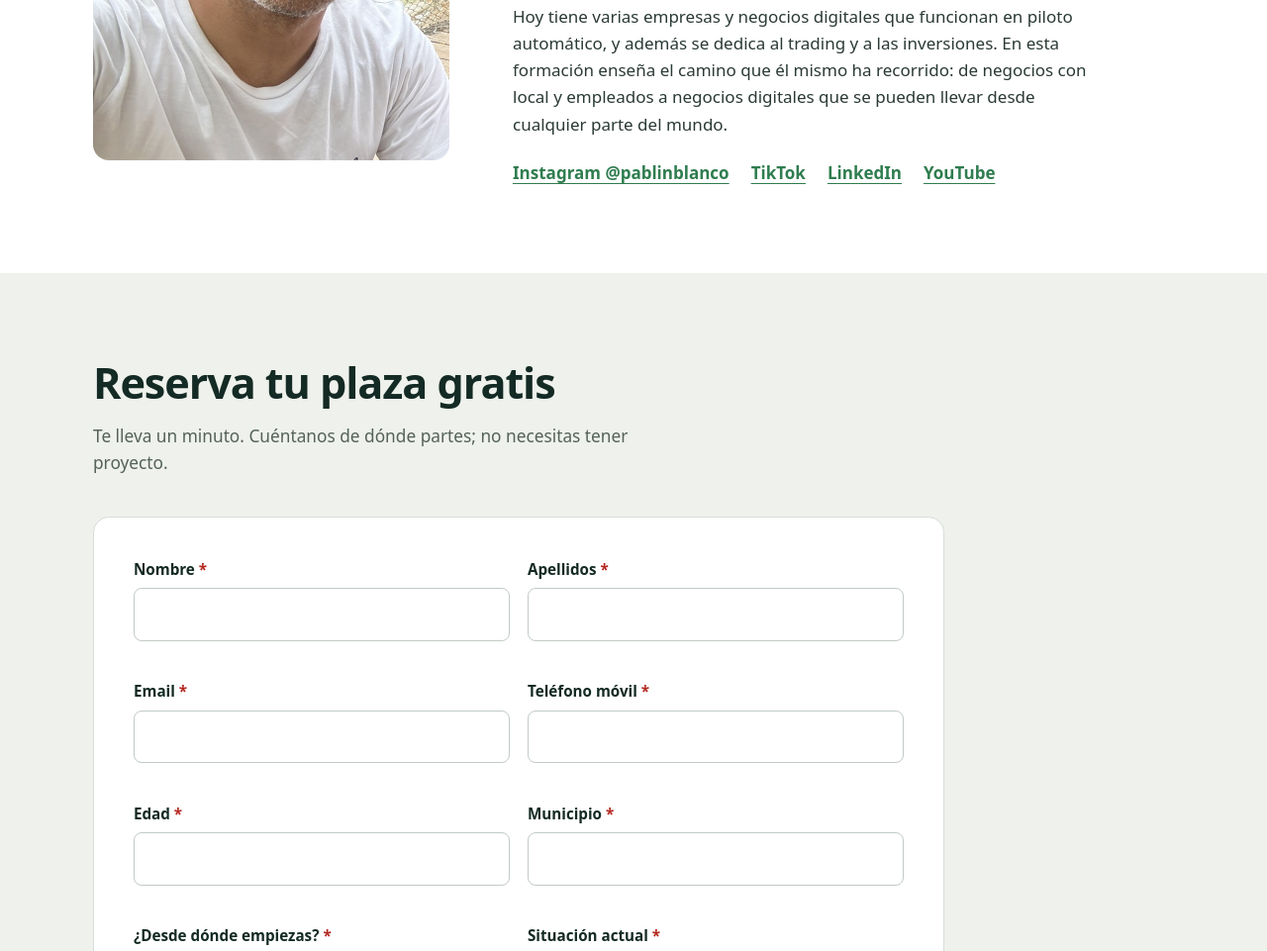
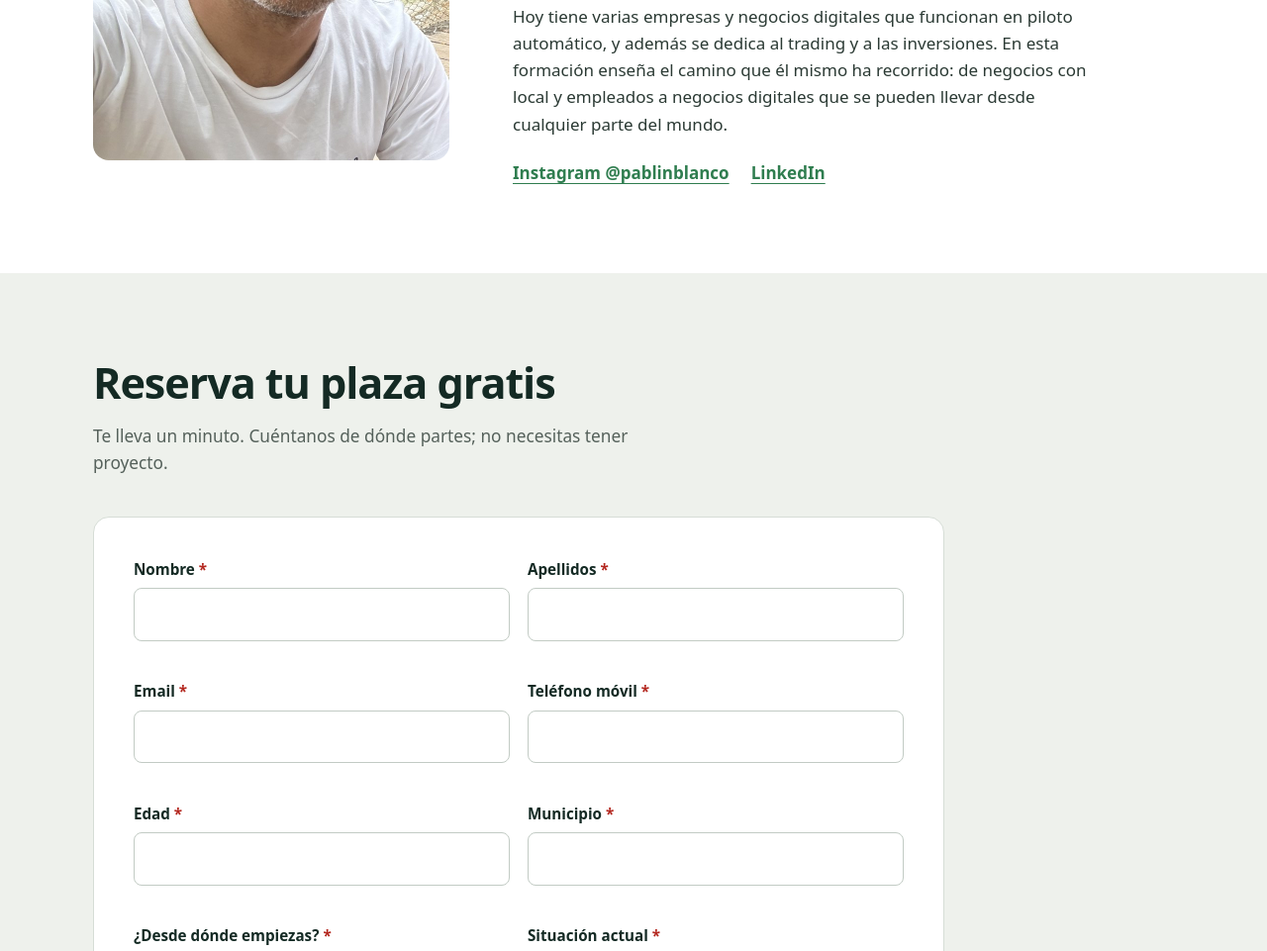
Before and after one commit to pabloblanco9791-dev/emprende-desde-casa, a plain HTML site: page index.html in a window 1280 px wide. Shown: the part 7020-7981 px from the top of the page at 99% size. Drawn offline with Linux system fonts and the light colour scheme; a small style sheet from the web is missing.

Commit message:
Quita TikTok y YouTube
Co-Authored-By: Claude Opus 5.5 <noreply@anthropic.com>

```diff
--- a/index.html
+++ b/index.html
@@ -438,9 +438,7 @@
       <p>Hoy tiene varias empresas y negocios digitales que funcionan en piloto automático, y además se dedica al trading y a las inversiones. En esta formación enseña el camino que él mismo ha recorrido: de negocios con local y empleados a negocios digitales que se pueden llevar desde cualquier parte del mundo.</p>
       <div class="socials">
         <a href="https://instagram.com/pablinblanco" target="_blank" rel="noopener">Instagram @pablinblanco</a>
-        <a href="https://www.tiktok.com/@pablinblanco" target="_blank" rel="noopener">TikTok</a>
         <a href="https://www.linkedin.com/in/pablinblanco" target="_blank" rel="noopener">LinkedIn</a>
-        <a href="https://youtube.com/@pablinblanco" target="_blank" rel="noopener">YouTube</a>
       </div>
     </div>
   </div>
```
